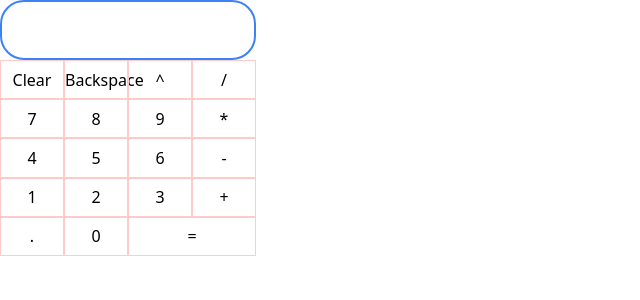
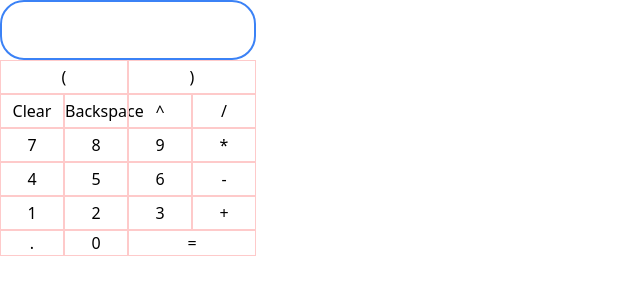
Before and after one commit to liAmirali/react-calculator, a React (Create React App) app: page / in a window 1280 px wide. Shown: the top 300 px of the page, without its empty margins (0-640 px from the left). Built offline with nearby package versions, Linux system fonts and the light colour scheme.

Commit message:
Add parentheses in pad

```diff
--- a/src/components/Calculator/ButtonValues.ts
+++ b/src/components/Calculator/ButtonValues.ts
@@ -1,4 +1,6 @@
 export enum ButtonValues {
+  LEFT_PARENTHESES = "(",
+  RIGHT_PARENTHESES = ")",
   CLEAR = "Clear",
   BACKSPACE = "Backspace",
   POWER = "^",
--- a/src/components/Calculator/Numpad.tsx
+++ b/src/components/Calculator/Numpad.tsx
@@ -4,6 +4,10 @@ import CalculatorButton from "./CalculatorButton";
 const Numpad = () => {
   return (
     <div className="grid grid-rows-5 grid-cols-4 w-full h-full">
+      {/* Row #0 */}
+      <CalculatorButton text={ButtonValues.LEFT_PARENTHESES} className="col-span-2 row-span-1" />
+      <CalculatorButton text={ButtonValues.RIGHT_PARENTHESES} className="col-span-2 row-span-1" />
+
       {/* Row #1 */}
       <CalculatorButton text={ButtonValues.CLEAR} className="col-span-1 row-span-1" />
       <CalculatorButton text={ButtonValues.BACKSPACE} className="col-span-1 row-span-1" />
```
